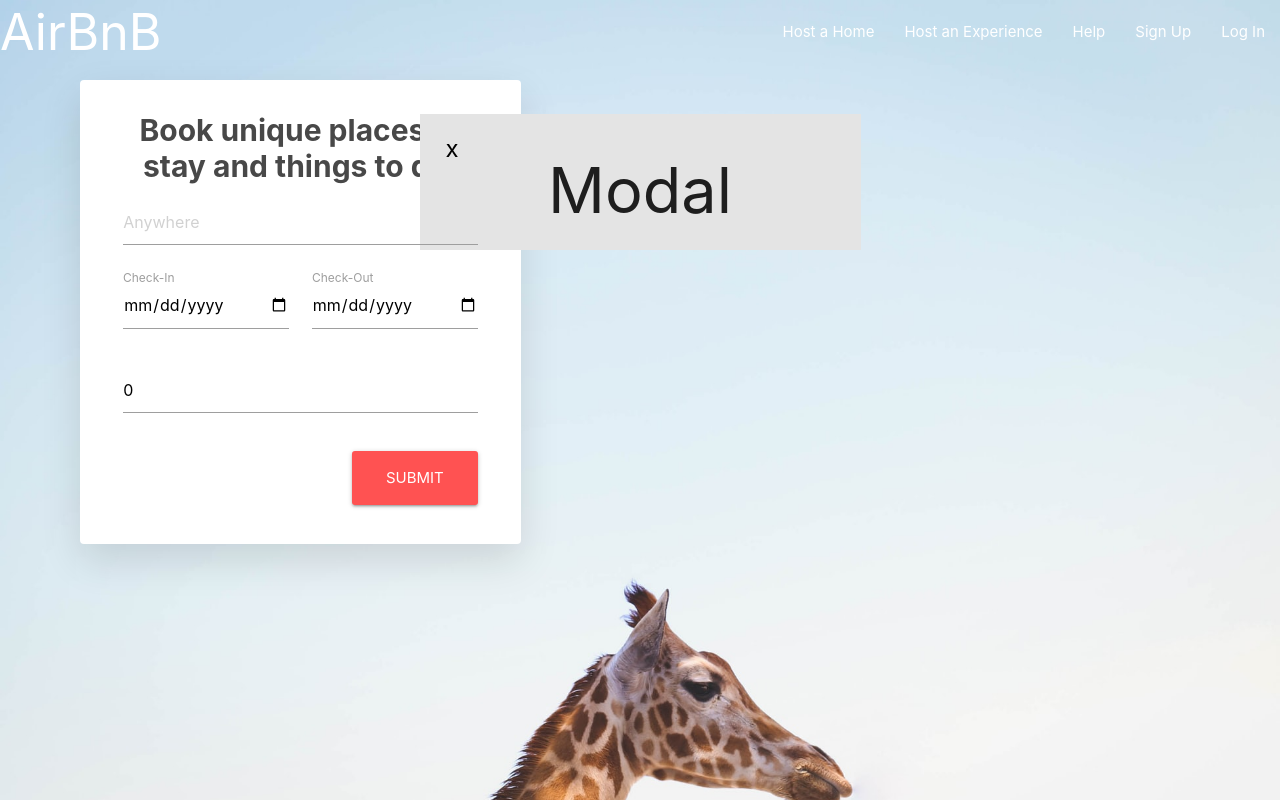
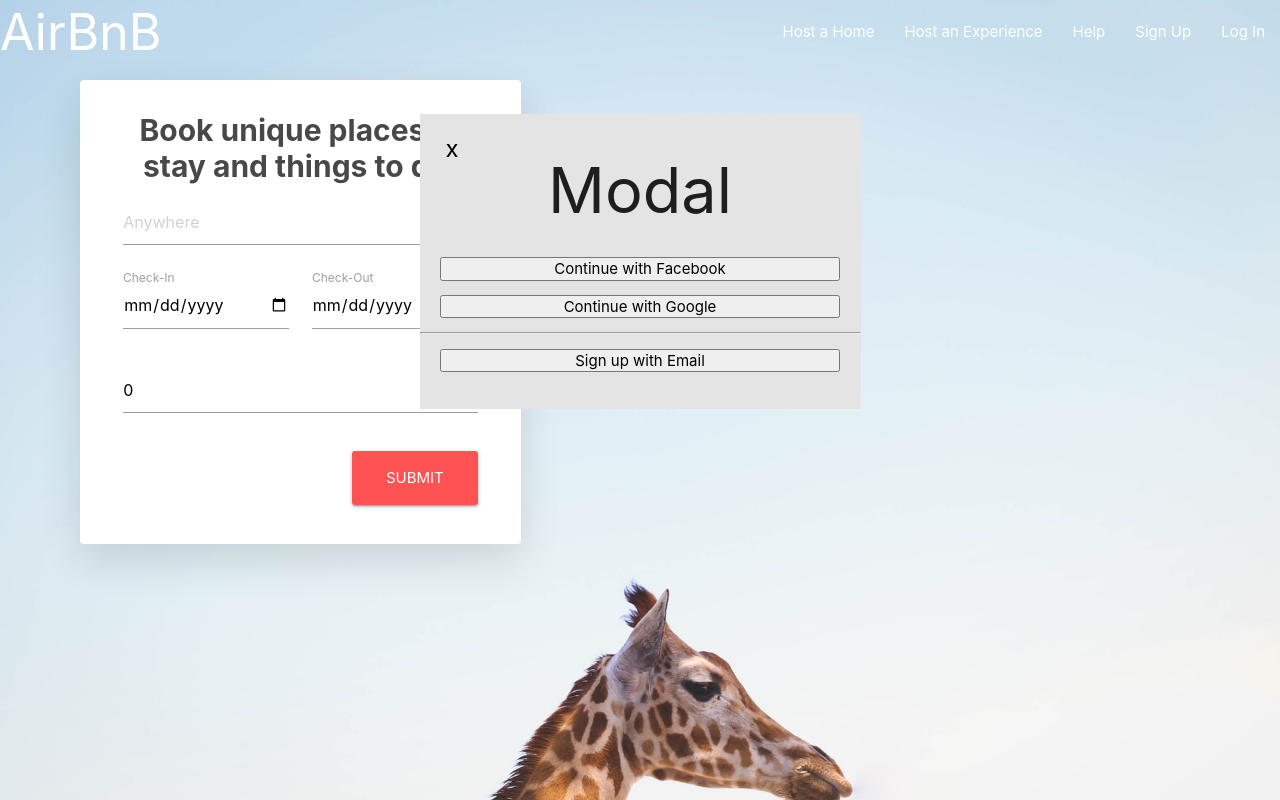
Before and after one commit to JonathanDonJoe/eCommerce-app, a React (Create React App) app in the folder front-end/: page / in a window 1280 px wide. Both pictures are taken after a click on the item "Sign Up". Built offline with nearby package versions, Linux system fonts and the light colour scheme.

Commit message:
Populated modal

```diff
--- a/front-end/src/components/NavBar/NavBar.css
+++ b/front-end/src/components/NavBar/NavBar.css
@@ -35,7 +35,10 @@
     margin-left: auto;
     margin-right: auto;
     margin-top: 30px;
+    margin-bottom: 30px;
     display: none;
+    padding-bottom: 30px;
+    z-index: 2;
 }
 
 .close-modal {
@@ -60,3 +63,8 @@
     z-index: 1;
 
 }
+
+.sign-up-buttons {
+    width: 400px;
+    margin: 7px 0;
+}
--- a/front-end/src/components/NavBar/NavBar.js
+++ b/front-end/src/components/NavBar/NavBar.js
@@ -9,7 +9,7 @@ class NavBar extends Component {
     }
 
     signUp = (e) => {
-        document.querySelector('body').classList += 'body-modal-show';
+        document.querySelector('body').classList = 'body-modal-show';
         this.setState({
             showModal: true
         })
@@ -48,6 +48,10 @@ class NavBar extends Component {
                 <div className='login-modal' style={this.state.showModal ?  {'display': 'block'}: {}}>
                     <button className='close-modal' onClick={this.closeModal}>x</button>
                     <h1>Modal</h1>
+                    <button className='sign-up-buttons' type='submit'>Continue with Facebook</button>
+                    <button className='sign-up-buttons' type='submit'>Continue with Google</button>
+                    <hr/>
+                    <button className='sign-up-buttons' type='submit'>Sign up with Email</button>
                 </div>
             </div>
         );
```
